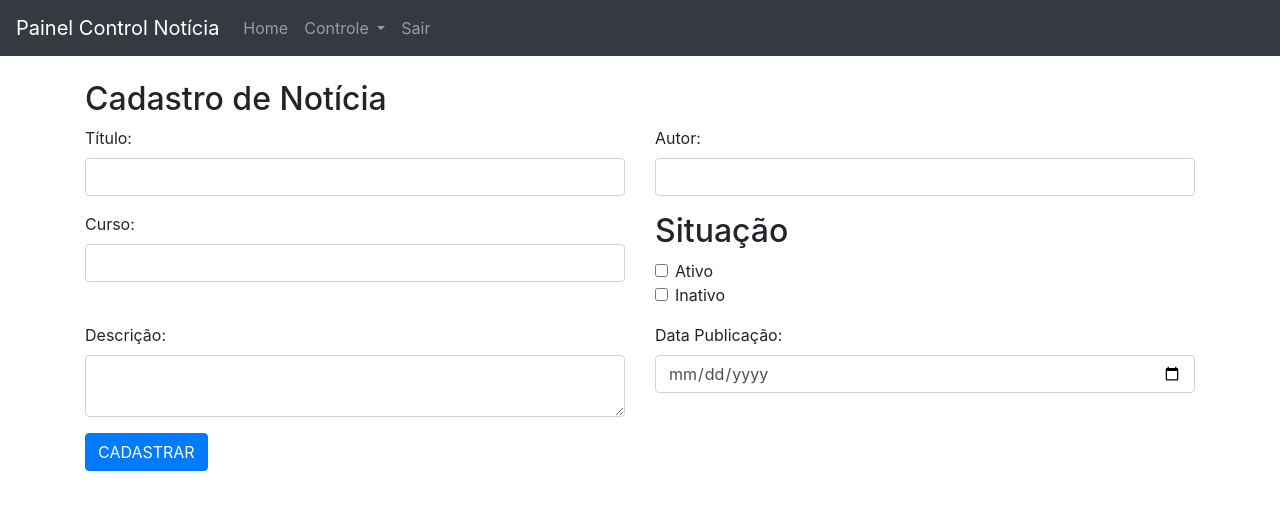
After one commit to thainagomes/aulaIPW, a PHP site: page /formCadastrar.php in a window 1280 px wide. The commit adds this page. Shown: the top 510 px of the page. Run offline with PHP 8.4, Linux system fonts and the light colour scheme.

Commit message:
Add files via upload

```diff
--- /dev/null
+++ b/cabecalho.php
@@ -0,0 +1,40 @@
+<!DOCTYPE html>
+<html lang="pt-br">
+<head>
+  <title>Portal Notícia</title>
+  <meta charset="utf-8">
+  <meta name="viewport" content="width=device-width, initial-scale=1">
+  <link rel="stylesheet" href="https://maxcdn.bootstrapcdn.com/bootstrap/4.3.1/css/bootstrap.min.css">
+  <script src="https://ajax.googleapis.com/ajax/libs/jquery/3.3.1/jquery.min.js"></script>
+  <script src="https://cdnjs.cloudflare.com/ajax/libs/popper.js/1.14.7/umd/popper.min.js"></script>
+  <script src="https://maxcdn.bootstrapcdn.com/bootstrap/4.3.1/js/bootstrap.min.js"></script>
+</head>
+<body>
+ <nav class="navbar navbar-expand-sm bg-dark navbar-dark">
+  <!-- Brand -->
+  <a class="navbar-brand" href="#">Painel Control Notícia</a>
+
+  <!-- Links -->
+  <ul class="navbar-nav">
+    <li class="nav-item">
+      <a class="nav-link" href="index.php">Home</a>
+    </li>
+
+
+    <!-- Dropdown -->
+    <li class="nav-item dropdown">
+      <a class="nav-link dropdown-toggle" href="#" id="navbardrop" data-toggle="dropdown">
+        Controle
+      </a>
+      <div class="dropdown-menu">
+        <a class="dropdown-item" href="formCadastrar.php">Cadastro</a>
+        <a class="dropdown-item" href="listar.php">Alterar</a>
+        <a class="dropdown-item" href="#">Ativar</a>
+        <a class="dropdown-item" href="#">Inativar</a>
+      </div>
+    </li>
+    <li class="nav-item">
+      <a class="nav-link" href="#">Sair</a>
+    </li>
+  </ul>
+</nav>
--- /dev/null
+++ b/controllerAlterar.php
@@ -0,0 +1,6 @@
+<?php
+	include ("Noticia.php");
+	$listarNoticia = new Noticia();
+//receber os dados do formulário
+//invocar o método para alterar os dados
+?>
--- a/controllerNoticia.php
+++ b/controllerNoticia.php
@@ -1,7 +1,6 @@
 <?php
 	include_once("Noticia.php");
 	$objetoNoticia = new Noticia();
-	//fazer o formulário
 	if(filter_input(INPUT_POST, "titulo") &&
 	   filter_input(INPUT_POST, "descricao") &&
 		filter_input(INPUT_POST, "autor") &&
@@ -11,11 +10,8 @@
 		$titulo = filter_input(INPUT_POST, "titulo");
 		$descricao = filter_input(INPUT_POST, "descricao");
 		$autor = filter_input(INPUT_POST, "autor");
-
-
 		$dataPublicacao = filter_input(INPUT_POST, "dataPublicacao");
 		$curso = filter_input(INPUT_POST, "curso");
-
 		$dados=array($titulo, $descricao, $autor, $dataPublicacao, $curso);
 		$objetoNoticia->cadastrar($dados);
 	}else {
--- /dev/null
+++ b/formCadastrar.php
@@ -0,0 +1,79 @@
+<?php
+	include("cabecalho.php");
+?>
+<div class="container">
+	<div class="row">
+		<div class="col-sm-12">
+			&nbsp;
+		</div>
+	</div>
+	<div class="row">
+		<div class="col-sm-12">
+			<h2>Cadastro de Notícia</h2>
+		</div>
+	</div>
+
+	<div class="row">
+		<div class="col-sm-12">
+			<form action="controllerNoticia.php" method="post">
+			<div class="row">
+				<div class="col-sm-6">
+					<div class="form-group">
+					    <label for="titulo">Título:</label>
+					    <input type="text" class="form-control" id="titulo" name="titulo">
+			  		</div>
+				</div>
+				<div class="col-sm-6">
+					<div class="form-group">
+			  		  <label for="autor">Autor:</label>
+			 		   <input type="text" class="form-control" id="autor" name="autor">
+				  </div>
+				</div>
+			</div>
+
+
+			<div class="row">
+				<div class="col-sm-6">
+				  <div class="form-group">
+				    <label for="curso">Curso:</label>
+				    <input type="text" class="form-control" id="curso" name="curso">
+				  </div>
+				</div>
+				<div class="col-sm-6">
+  				  <div class="form-group">
+  				  <h2>Situação</h2>
+					<div class="form-check">
+					    <input type="checkbox" class="form-check-input" id="exampleCheck1">
+					    <label class="form-check-label" for="exampleCheck1">Ativo</label>
+					</div>
+					<div class="form-check">
+					    <input type="checkbox" class="form-check-input" id="exampleCheck1">
+					    <label class="form-check-label" for="exampleCheck1">Inativo</label>
+					</div>
+				  </div>
+				</div>
+			</div>
+			<div class="row">
+				<div class="col-sm-6">
+			  		<div class="form-group"	>
+			   		 <label for="descricao">Descrição:</label>
+			    			<textarea class="form-control" id="descricao" name="descricao">
+			    </textarea>
+			  		</div>
+				</div>
+				<div class="col-sm-6">
+					<div class="form-group">
+			  		  <label for="dataPublicacao">Data Publicação:</label>
+			 		   <input type="date" class="form-control" id="dataPublicacao" name="dataPublicacao">
+				  </div>
+				</div>
+			</div>
+			  <button type="submit" class="btn btn-primary">CADASTRAR</button>
+			</form>
+		</div><!--fecha coluna principal-->
+	</div><!--fecha linha principal-->
+</div><!--fecha container-->
+
+<?php
+	include("rodape.php");
+?>
--- /dev/null
+++ b/rodape.php
@@ -0,0 +1,2 @@
+</body>
+</html>
```
Also changed, not shown: Noticia.php (+46 -20 lines), controllerAtivarInativar.php (added, +15 -0 lines), index.php (added, +11 -0 lines), listar.php (added, +81 -0 lines), noticialisboa.sql (added, +74 -0 lines), alterar.jpg (added), ativar.jpeg (added), chicago.jpg (added), desativar.jpeg (added), la.jpg (added), ny.jpg (added), índice.jpeg (added).
